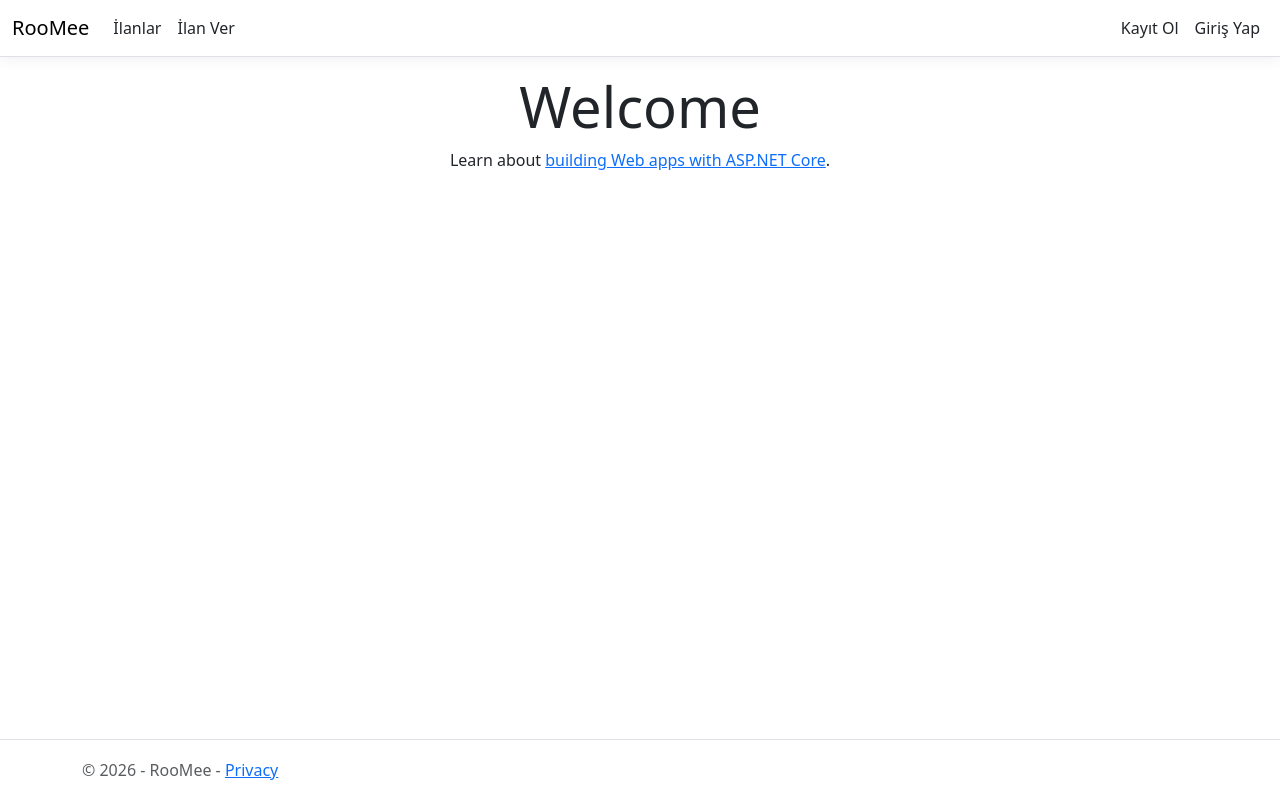
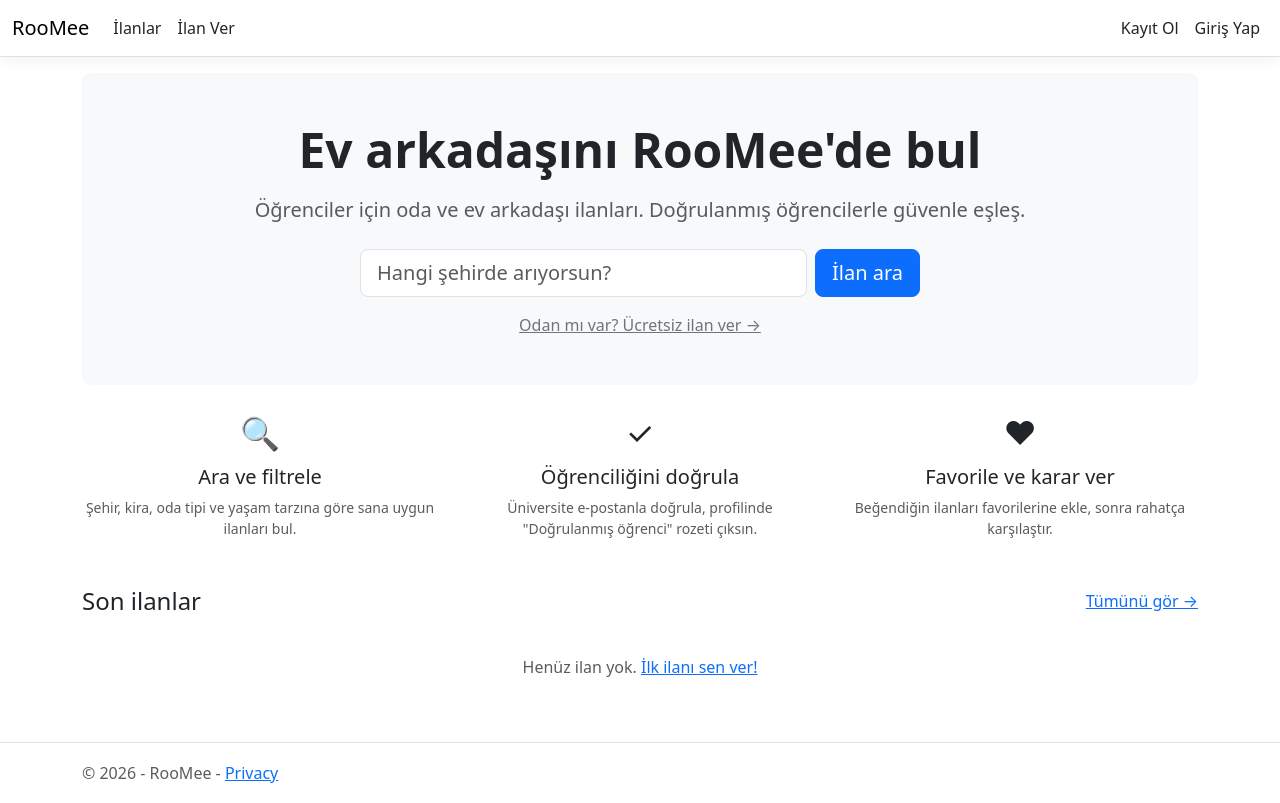
Before and after one commit to betulala/RooMee, an ASP.NET Core app: page / in a window 1280 px wide. Before the commit the page ends 780 px from the top, so only its background shows below. Run offline with ASP.NET Core 8, Linux system fonts and the light colour scheme; style sheets or scripts are compiled from the project's sources; some libraries are stand-ins or nearby versions.

Commit message:
Ana sayfa: arama, nasıl çalışır ve son ilanlar

```diff
--- a/RooMee/Controllers/HomeController.cs
+++ b/RooMee/Controllers/HomeController.cs
@@ -1,14 +1,39 @@
 using System.Diagnostics;
 using Microsoft.AspNetCore.Mvc;
+using Microsoft.EntityFrameworkCore;
+using RooMee.Data;
 using RooMee.Models;
 
 namespace RooMee.Controllers;
 
 public class HomeController : Controller
 {
-    public IActionResult Index()
+    private readonly ApplicationDbContext _db;
+
+    public HomeController(ApplicationDbContext db)
     {
-        return View();
+        _db = db;
+    }
+
+    public async Task<IActionResult> Index()
+    {
+        // Ana sayfada gösterilecek en yeni ilanlar
+        var sonIlanlar = await _db.Ilanlar
+            .Where(i => i.Aktif)
+            .Include(i => i.Kullanici)
+            .Include(i => i.Fotolar)
+            .OrderByDescending(i => i.OlusturmaTarihi)
+            .Take(6)
+            .ToListAsync();
+
+        ViewBag.Sehirler = await _db.Ilanlar
+            .Where(i => i.Aktif)
+            .Select(i => i.Sehir)
+            .Distinct()
+            .OrderBy(s => s)
+            .ToListAsync();
+
+        return View(sonIlanlar);
     }
 
     public IActionResult Privacy()
--- a/RooMee/Views/Home/Index.cshtml
+++ b/RooMee/Views/Home/Index.cshtml
@@ -1,5 +1,7 @@
+@model List<Ilan>
 @{
-    ViewData["Title"] = "Home Page";
+    ViewData["Title"] = "Ana Sayfa";
+    var sehirler = ViewBag.Sehirler as List<string> ?? new();
 }
 
 @if (TempData["Mesaj"] is string mesaj)
@@ -7,7 +9,70 @@
     <div class="alert alert-success">@mesaj</div>
 }
 
-<div class="text-center">
-    <h1 class="display-4">Welcome</h1>
-    <p>Learn about <a href="https://learn.microsoft.com/aspnet/core">building Web apps with ASP.NET Core</a>.</p>
-</div>
+<!-- Karşılama ve arama -->
+<section class="text-center py-5 mb-4 bg-light rounded-3">
+    <h1 class="display-5 fw-bold mb-3">Ev arkadaşını RooMee'de bul</h1>
+    <p class="lead text-muted mb-4">
+        Öğrenciler için oda ve ev arkadaşı ilanları. Doğrulanmış öğrencilerle güvenle eşleş.
+    </p>
+
+    <form asp-controller="Ilan" asp-action="Index" method="get"
+          class="d-flex flex-column flex-sm-row gap-2 mx-auto" style="max-width:560px">
+        <input class="form-control form-control-lg" name="Sehir"
+               list="anaSehirListesi" placeholder="Hangi şehirde arıyorsun?" />
+        <datalist id="anaSehirListesi">
+            @foreach (var s in sehirler)
+            {
+                <option value="@s"></option>
+            }
+        </datalist>
+        <button type="submit" class="btn btn-primary btn-lg text-nowrap">İlan ara</button>
+    </form>
+
+    <div class="mt-3">
+        <a asp-controller="Ilan" asp-action="Olustur" class="link-secondary">Odan mı var? Ücretsiz ilan ver →</a>
+    </div>
+</section>
+
+<!-- Nasıl çalışır -->
+<section class="row text-center g-4 mb-5">
+    <div class="col-md-4">
+        <div class="fs-2 mb-2">🔍</div>
+        <h2 class="h5">Ara ve filtrele</h2>
+        <p class="text-muted small mb-0">Şehir, kira, oda tipi ve yaşam tarzına göre sana uygun ilanları bul.</p>
+    </div>
+    <div class="col-md-4">
+        <div class="fs-2 mb-2">✓</div>
+        <h2 class="h5">Öğrenciliğini doğrula</h2>
+        <p class="text-muted small mb-0">Üniversite e-postanla doğrula, profilinde "Doğrulanmış öğrenci" rozeti çıksın.</p>
+    </div>
+    <div class="col-md-4">
+        <div class="fs-2 mb-2">♥</div>
+        <h2 class="h5">Favorile ve karar ver</h2>
+        <p class="text-muted small mb-0">Beğendiğin ilanları favorilerine ekle, sonra rahatça karşılaştır.</p>
+    </div>
+</section>
+
+<!-- Son ilanlar -->
+<section class="mb-4">
+    <div class="d-flex justify-content-between align-items-center mb-3">
+        <h2 class="h4 mb-0">Son ilanlar</h2>
+        <a asp-controller="Ilan" asp-action="Index">Tümünü gör →</a>
+    </div>
+
+    @if (!Model.Any())
+    {
+        <div class="text-center text-muted py-4">
+            Henüz ilan yok. <a asp-controller="Ilan" asp-action="Olustur">İlk ilanı sen ver!</a>
+        </div>
+    }
+    else
+    {
+        <div class="row row-cols-1 row-cols-sm-2 row-cols-lg-3 g-3">
+            @foreach (var ilan in Model)
+            {
+                <partial name="~/Views/Ilan/_IlanKarti.cshtml" model="ilan" />
+            }
+        </div>
+    }
+</section>
```
